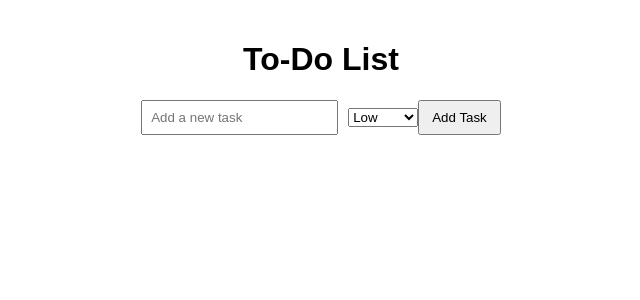
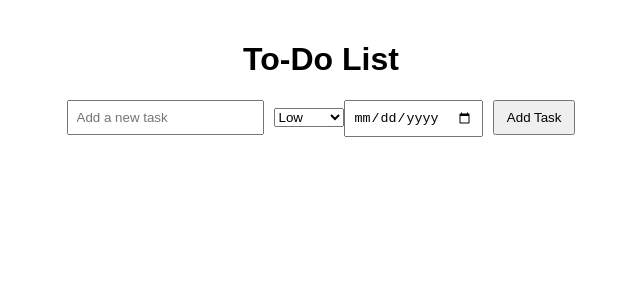
Before and after one commit to wirewallstand/todo-list-app, a React (Create React App) app in the folder todo-list-app/: page / in a window 1280 px wide. Shown: the top 300 px of the page, without its empty margins (319-959 px from the left). Built offline with nearby package versions, Linux system fonts and the light colour scheme.

Commit message:
Add due dates for tasks

```diff
--- a/todo-list-app/package.json
+++ b/todo-list-app/package.json
@@ -6,9 +6,10 @@
     "@testing-library/jest-dom": "^5.17.0",
     "@testing-library/react": "^13.4.0",
     "@testing-library/user-event": "^13.5.0",
+    "date-fns": "^3.6.0",
     "react": "^18.3.1",
     "react-dom": "^18.3.1",
-    "react-scripts": "5.0.1",
+    "react-scripts": "^3.0.1",
     "web-vitals": "^2.1.4"
   },
   "scripts": {
--- a/todo-list-app/src/App.js
+++ b/todo-list-app/src/App.js
@@ -1,10 +1,12 @@
 import React, { useState } from 'react';
+import { format, parseISO } from 'date-fns';
 import './App.css';
 
 function App() {
   const [tasks, setTasks] = useState([]);
   const [newTask, setNewTask] = useState('');
   const [newTaskPriority, setNewTaskPriority] = useState('low');
+  const [newTaskDueDate, setNewTaskDueDate] = useState('');
   const [editTaskId, setEditTaskId] = useState(null);
   const [editTaskText, setEditTaskText] = useState('');
 
@@ -16,11 +18,16 @@ function App() {
     setNewTaskPriority(e.target.value);
   };
 
+  const handleDueDateChange = (e) => {
+    setNewTaskDueDate(e.target.value);
+  };
+
   const handleAddTask = () => {
     if (newTask.trim() !== '') {
-      setTasks([...tasks, { id: Date.now(), text: newTask, priority: newTaskPriority, completed: false }]);
+      setTasks([...tasks, { id: Date.now(), text: newTask, priority: newTaskPriority, dueDate: newTaskDueDate, completed: false }]);
       setNewTask('');
       setNewTaskPriority('low');
+      setNewTaskDueDate('');
     }
   };
 
@@ -34,10 +41,11 @@ function App() {
     ));
   };
 
-  const handleEditTask = (id, text, priority) => {
+  const handleEditTask = (id, text, priority, dueDate) => {
     setEditTaskId(id);
     setEditTaskText(text);
     setNewTaskPriority(priority);
+    setNewTaskDueDate(dueDate);
   };
 
   const handleEditInputChange = (e) => {
@@ -46,11 +54,12 @@ function App() {
 
   const handleUpdateTask = () => {
     setTasks(tasks.map(task =>
-      task.id === editTaskId ? { ...task, text: editTaskText, priority: newTaskPriority } : task
+      task.id === editTaskId ? { ...task, text: editTaskText, priority: newTaskPriority, dueDate: newTaskDueDate } : task
     ));
     setEditTaskId(null);
     setEditTaskText('');
     setNewTaskPriority('low');
+    setNewTaskDueDate('');
   };
 
   return (
@@ -67,6 +76,11 @@ function App() {
         <option value="medium">Medium</option>
         <option value="high">High</option>
       </select>
+      <input
+        type="date"
+        value={newTaskDueDate}
+        onChange={handleDueDateChange}
+      />
       <button onClick={handleAddTask}>Add Task</button>
       <ul>
         {tasks.map(task => (
@@ -83,6 +97,11 @@ function App() {
                   <option value="medium">Medium</option>
                   <option value="high">High</option>
                 </select>
+                <input
+                  type="date"
+                  value={newTaskDueDate}
+                  onChange={handleDueDateChange}
+                />
                 <button onClick={handleUpdateTask}>Update</button>
               </div>
             ) : (
@@ -91,9 +110,9 @@ function App() {
                   style={{ textDecoration: task.completed ? 'line-through' : 'none' }}
                   onClick={() => handleToggleComplete(task.id)}
                 >
-                  {task.text} ({task.priority})
+                  {task.text} ({task.priority}) - {task.dueDate ? format(parseISO(task.dueDate), 'yyyy-MM-dd') : 'No due date'}
                 </span>
-                <button onClick={() => handleEditTask(task.id, task.text, task.priority)}>Edit</button>
+                <button onClick={() => handleEditTask(task.id, task.text, task.priority, task.dueDate)}>Edit</button>
                 <button onClick={() => handleDeleteTask(task.id)}>Delete</button>
               </div>
             )}
```
Also changed, not shown: 1 other file (tests, documents, lock files or other folders).
